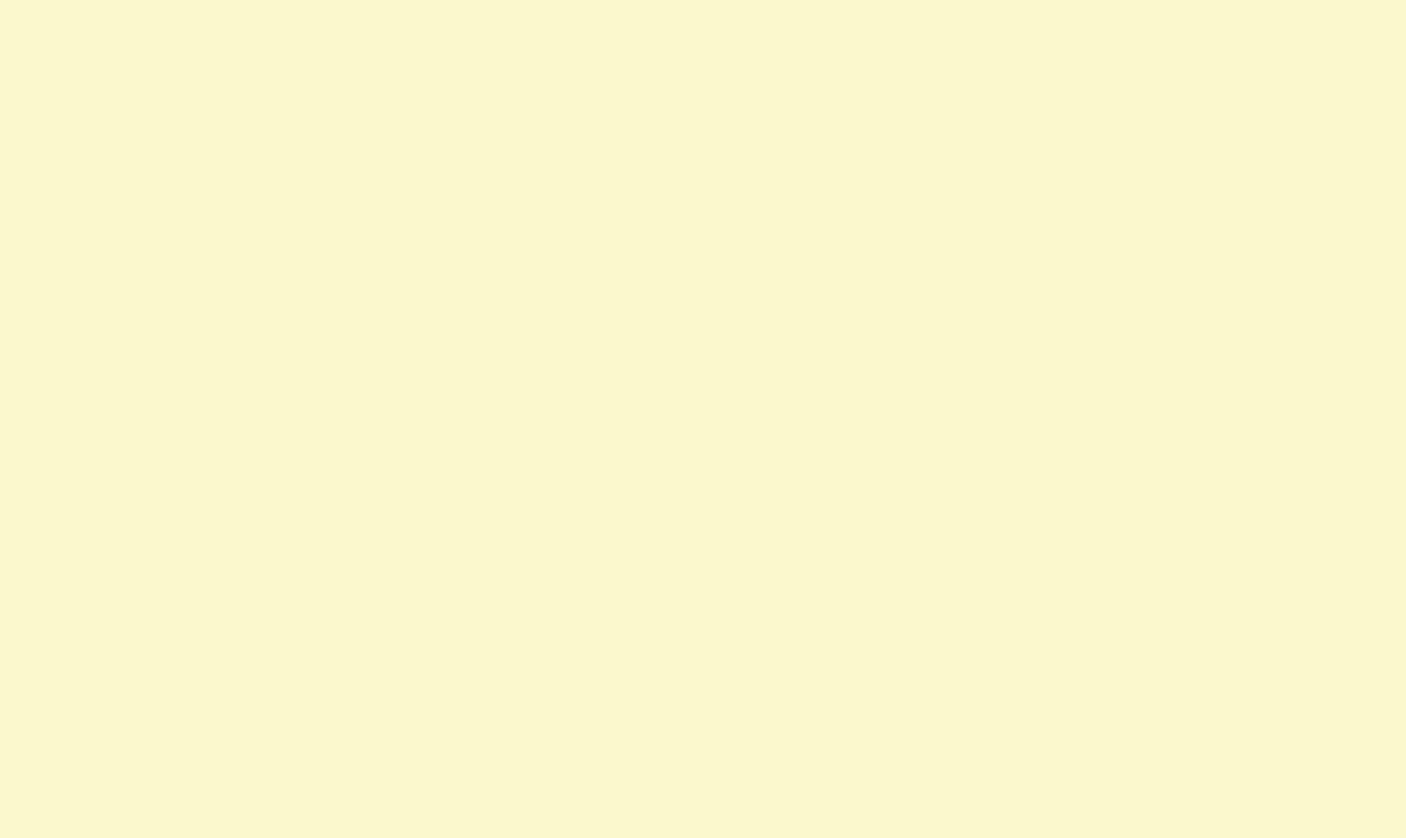
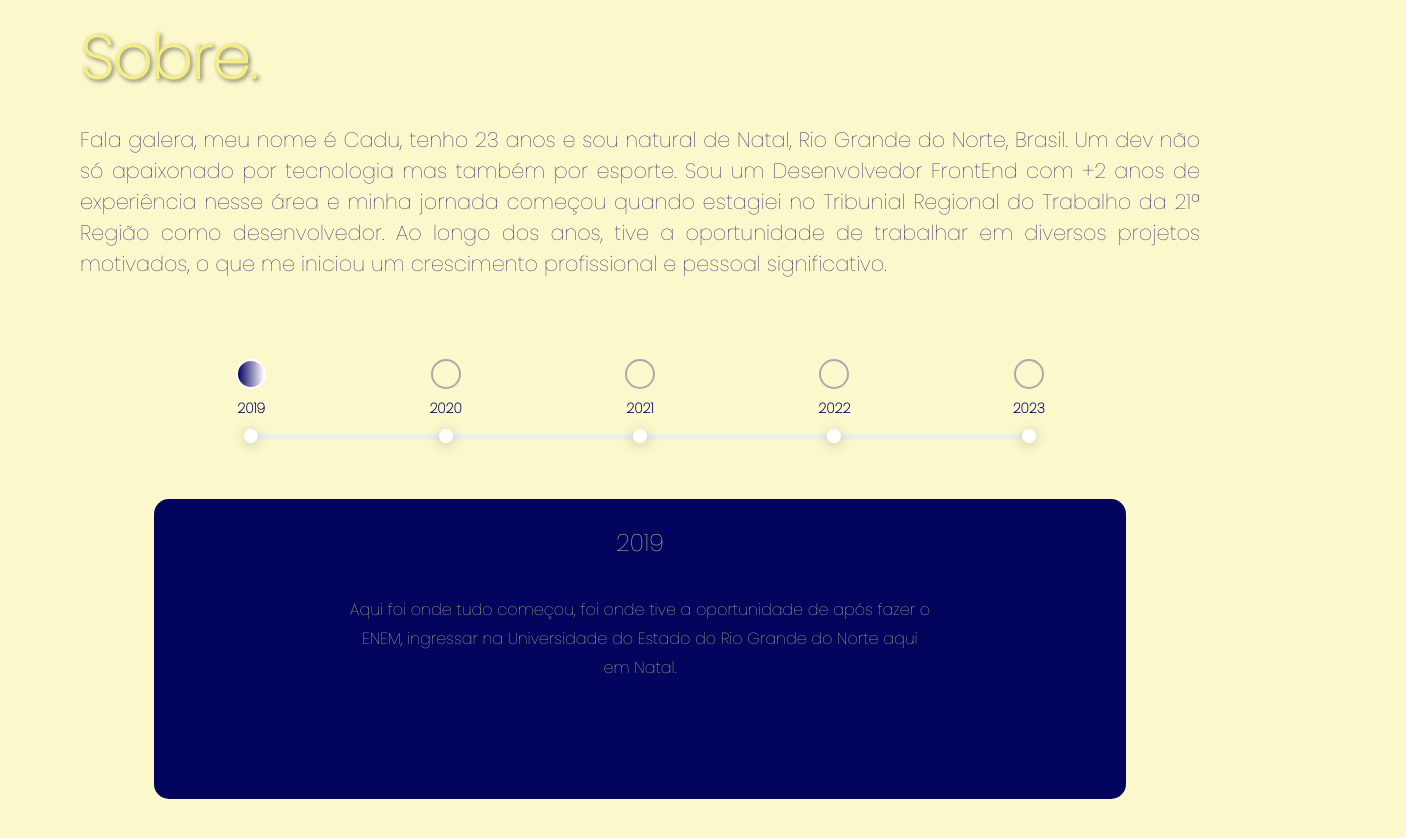
Before and after one commit to caduce3/portifolioCaduLucena, a Next.js app in the folder portifolio-cadu-lucena/: page / in a window 1280 px wide. Shown: the part 840-1678 px from the top of the page, 1406 px wide, since content can reach past the window. Before the commit the page ends 800 px from the top, so only its background shows below. Built offline with nearby package versions, Linux system fonts and the light colour scheme.

Commit message:
linha do tempo e ajustes css

```diff
--- a/portifolio-cadu-lucena/src/components/Header/style.css
+++ b/portifolio-cadu-lucena/src/components/Header/style.css
@@ -7,6 +7,7 @@
     align-items: center;
     margin-top: 2%;
     margin-bottom: 2%;
+    color: #03045E;
 }
 
 #nav-navegacao {
@@ -27,6 +28,7 @@
     text-decoration: none;
     padding-right: 20px;
     padding-left: 20px;
+    padding-bottom: 5px;
     font-size: 1.1rem;
 }
 
--- /dev/null
+++ b/portifolio-cadu-lucena/src/components/LinhaTempo/LinhaTempo.js
@@ -0,0 +1,69 @@
+import React, { useState, useEffect } from 'react';
+import './style.css';
+
+function LinhaTempo() {
+  const timelineData = [
+    { date: '2019', description: 'Aqui foi onde tudo começou, foi onde tive a oportunidade de após fazer o ENEM, ingressar na Universidade do Estado do Rio Grande do Norte aqui em Natal.' },
+    { date: '2020', description: 'Descrição do evento 2' },
+    { date: '2021', description: 'Descrição do evento 3' },
+    { date: '2022', description: 'Descrição do evento 4' },
+    { date: '2023', description: 'Descrição do evento 5' },
+  ];
+
+  const [activeIndex, setActiveIndex] = useState(0);
+
+  const updateSlideAndProgressBar = (index) => {
+    if (index !== activeIndex) {
+      const progressBar = document.getElementById('line-process');
+      const progress = (index + 1) * (100 / timelineData.length);
+      progressBar.style.width = `${progress}%`;
+
+      setActiveIndex(index);
+    }
+  };
+
+  useEffect(() => {
+    const progressBar = document.getElementById('line-process');
+    const progress = (activeIndex + 1) * (100 / timelineData.length);
+    progressBar.style.width = `${progress}%`;
+  }, [activeIndex]);
+
+  return (
+    <section>
+      <br></br>
+      <div className='process-wrapper'>
+        <div id='progress-bar-container'>
+          <ul>
+            {timelineData.map((event, index) => (
+              <li
+                key={index}
+                className={`step ${index === activeIndex ? 'active' : ''}`}
+                onClick={() => updateSlideAndProgressBar(index)}
+              >
+                <div className='step-inner'>
+                  {event.date}
+                </div>
+              </li>
+            ))}
+          </ul>
+          <div id='line'>
+            <div id='line-process'></div>
+          </div>
+        </div>
+        <div id='progress-content-section'>
+          {timelineData.map((event, index) => (
+            <div
+              key={index}
+              className={`section-content ${index <= activeIndex ? 'active' : ''}`}
+            >
+              <h4>{event.date}</h4>
+              <p>{event.description}</p>
+            </div>
+          ))}
+        </div>
+      </div>
+    </section>
+  );
+}
+
+export default LinhaTempo;
--- /dev/null
+++ b/portifolio-cadu-lucena/src/components/LinhaTempo/style.css
@@ -0,0 +1,188 @@
+.process-wrapper {
+	margin:auto;
+	max-width:1080px;
+}
+
+#progress-bar-container {
+	position:relative;
+	width:90%;
+	margin:auto;
+	height:100px;
+	margin-top:65px;
+}
+
+#progress-bar-container ul {
+	padding:0;
+	margin:0;
+	padding-top:15px;
+	z-index:9999;
+	position:absolute;
+	width:100%;
+	margin-top:-40px
+}
+
+#progress-bar-container li:before {
+	content:" ";
+	display:block;
+	margin:auto;
+	width:30px;
+	height:30px;
+	border-radius:50%;
+	border:solid 2px #aaa;
+	transition:all ease 0.3s;
+
+}
+
+#progress-bar-container li.active:before, #progress-bar-container li:hover:before {
+	border:solid 2px #fff;
+
+	background: linear-gradient(to right, #03045E 0%,#fff 100%);
+}
+
+#progress-bar-container li {
+	list-style:none;
+	float:left;
+	width:20%;
+	text-align:center;
+	color:#aaa;
+	text-transform:uppercase;
+	font-size:11px;
+	cursor:pointer;
+	font-weight:700;
+	transition:all ease 0.2s;
+	vertical-align:bottom;
+	height:60px;
+	position:relative;
+}
+
+#progress-bar-container li .step-inner {
+	position:absolute;
+	width:100%;
+	bottom:0;
+    font-size: 14px;
+}
+
+.step {
+    color: #03045E!important;
+
+}
+
+#progress-bar-container li.active, #progress-bar-container li:hover {
+	color:#444;
+}
+
+#progress-bar-container li:after {
+	content:" ";
+	display:block;
+	width:6px;
+	height:6px;
+	background:#777;
+	margin:auto;
+	border:solid 7px #fff;
+	border-radius:50%;
+	margin-top:40px;
+	box-shadow:0 2px 13px -1px rgba(0,0,0,0.3);
+	transition:all ease 0.2s;
+
+}
+
+#progress-bar-container li:hover:after {
+	background:#555;
+}
+
+#progress-bar-container li.active:after {
+	background:#207893;
+}
+
+#progress-bar-container #line {
+	width:80%;
+	margin:auto;
+	background: #eee;
+	height:6px;
+	position:absolute;
+	left:10%;
+	top: 50px;
+	z-index:1;
+	border-radius:50px;
+	transition:all ease 0.9s;
+}
+
+#progress-bar-container #line-progress {
+	content:" ";
+	width:3%;
+	height:100%;
+	background: #207893;
+	background: linear-gradient(to right, #207893 0%,#2ea3b7 100%);
+	position:absolute;
+	z-index:2;
+	border-radius:50px;
+	transition:all ease 0.9s;
+}
+
+#progress-content-section {
+	width:90%;
+	margin: auto;
+	background: #f3f3f3;
+	border-radius: 15px;
+    color: #F5EE84;
+    background-color: #03045E;
+}
+
+#progress-content-section .section-content {
+	border-radius: 10px;
+    height: 300px;
+    margin-bottom: 100px;
+	text-align:center;
+}
+
+#progress-content-section .section-content h2 {
+	font-size:17px;
+	text-transform:uppercase;
+	color:#333;
+	letter-spacing:1px;
+}
+
+#progress-content-section .section-content p {
+	font-size:16px;
+	line-height:1.8em;
+	color:#777;
+}
+
+#progress-content-section .section-content {
+	display:none;
+	animation: FadeInUp 700ms ease 1;
+	animation-fill-mode:forwards;
+	transform:translateY(15px);
+	opacity:0;
+}
+
+#progress-content-section .section-content.active {
+	display:block;
+}
+
+@keyframes FadeInUp {
+	0% {
+		transform:translateY(15px);
+		opacity:0;
+	}
+
+	100% {
+		transform:translateY(0px);
+		opacity:1;
+	}
+}
+
+#progress-content-section h4 {
+    margin-top: 15px;
+    padding-top: 30px;
+}
+
+#progress-content-section p {
+
+    padding-top: 30px;
+    width: 60%;
+    margin: auto;
+    text-align: center;
+    color: #F5EE84!important;
+
+}
--- a/portifolio-cadu-lucena/src/components/Main/Main.js
+++ b/portifolio-cadu-lucena/src/components/Main/Main.js
@@ -3,6 +3,8 @@ import React, { useState } from 'react';
 import { Button, Modal, ModalHeader, ModalBody, ModalFooter } from 'reactstrap';
 import './style.css';
 import { HiLocationMarker} from 'react-icons/hi' ;
+import Image from 'next/image';
+import LinhaTempo from '../LinhaTempo/LinhaTempo';
 
 function Main(args) {
 
@@ -15,24 +17,38 @@ return (
     <>
         <section id='home'>
             <div>
-                <p>Olá, eu sou o Cadu,</p>
-                <h1>Desenvolvedor <br/> Front-End </h1>
+                <div id='div-forma'>
+                    <div>
+                        <p>Olá, eu sou o Cadu,</p>
+                        <h1>Desenvolvedor <br/> Front-End </h1>
+                        <div>
+                            <HiLocationMarker/>
+                            Natal, Rio Grande do Norte, Brasil.
+                        </div>
+                        <Button id='btn-resumo' onClick={toggle}>Resumo</Button>
+                    </div>
+                    <div>
+                        <Image src="/eu1.png" width={350} height={350}/>
+                    </div>
+                </div>
+
                 <div>
-                    <HiLocationMarker/>
-                    Natal, Rio Grande do Norte, Brasil.
+                    <h3>Sobre.</h3>
+                    <p id='paragrafo1-sobre'>
+                        Fala galera, meu nome é Cadu, tenho 23 anos e sou natural de Natal, Rio Grande do Norte, Brasil.
+                        Um dev não só apaixonado por tecnologia mas também por esporte.
+
+                        Sou um Desenvolvedor FrontEnd com +2 anos de experiência nesse área e minha jornada começou quando estagiei no Tribunial Regional do Trabalho da 21ª Região como desenvolvedor.
+
+                        Ao longo dos anos, tive a oportunidade de trabalhar em diversos projetos motivados, o que me iniciou um crescimento profissional e pessoal significativo.
+                    </p>
+                    <LinhaTempo/>
                 </div>
-                <Button id='btn-resumo' onClick={toggle}>Resumo</Button>
+
                 <Modal isOpen={modal} toggle={toggle} {...args}id='modal-modal' >
                     <ModalHeader id='titulo-modal' >Um pouco sobre mim...</ModalHeader>
                     <ModalBody id='modal-body'>
-                        Fala galera, meu nome é Cadu, tenho 23 anos e sou natural de Natal, Rio Grande do Norte, Brasil.
-                        Um dev não só apaixonado por tecnologia mas também por esporte. <br/> <br/>
-
-                        Sou um Desenvolvedor FrontEnd com +2 anos de experiência nesse área e minha jornada começou quando estagiei no Tribunial Regional do Trabalho da 21ª Região como desenvolvedor. <br/> <br/>
-
-                        Ao longo dos anos, tive a oportunidade de trabalhar em diversos projetos motivados, o que me iniciou um crescimento profissional e pessoal significativo. <br/> <br/>
-
-                        Atualmente sou graduando em Ciência da computação na UERN/Natal e bolsista de graduação na UFRN pelo IMD atuando como desenvolvedor frontEnd Web no projeto <a href="https://www.imd.ufrn.br/portal/noticias/6379/sistema-para-vigil%C3%A2ncia-epidemiol%C3%B3gica-desenvolvido-pelo-imd-entra-em-atividade-no-rn" target='_blank'>SUVEPI</a>. <br/> <br/>
+                        Fala galera
                     </ModalBody>
                     <ModalFooter>
                         <Button  id='btn-modal' onClick={toggle}>
--- a/portifolio-cadu-lucena/src/components/Main/style.css
+++ b/portifolio-cadu-lucena/src/components/Main/style.css
@@ -8,13 +8,14 @@
 }
 
 #home p {
-    font-size: 20px;
+    font-size: 25px;
 }
 
 h1 {
-    font-size: 60px;
-    font-weight: bold;
-
+    font-size: 80px!important;
+    font-weight: bold!important;
+    padding-right: 400px;
+    text-shadow: 2px 2px 4px rgba(0, 0, 0, 0.5);
 }
 
 #btn-resumo{
@@ -65,3 +66,24 @@ h1 {
     box-shadow: 0px 3px 5px rgba(0, 0, 0, 0.5);
     color: #03045E;
 }
+
+#div-forma {
+    display: flex;
+}
+
+
+
+h3 {
+    padding-top: 300px;
+    color: #F5EE84!important;
+    font-size: 60px!important;
+    font-weight: bold!important;
+    text-shadow: 2px 2px 4px rgba(0, 0, 0, 0.5);
+}
+
+#paragrafo1-sobre {
+    width: 100%;
+    text-align: justify;
+    font-size: 1.3rem!important;
+    margin-top: 30px;
+}
```
Also changed, not shown: portifolio-cadu-lucena/public/eu1.png (added).
